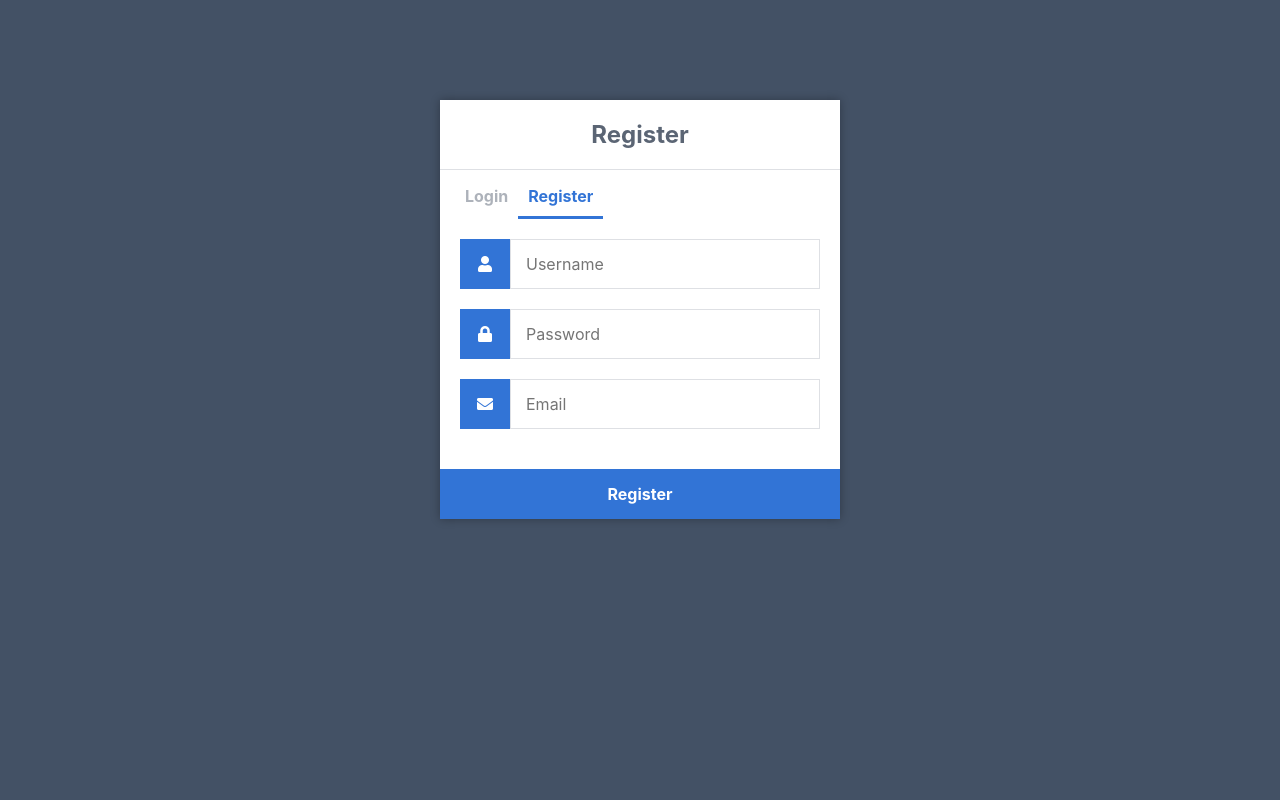
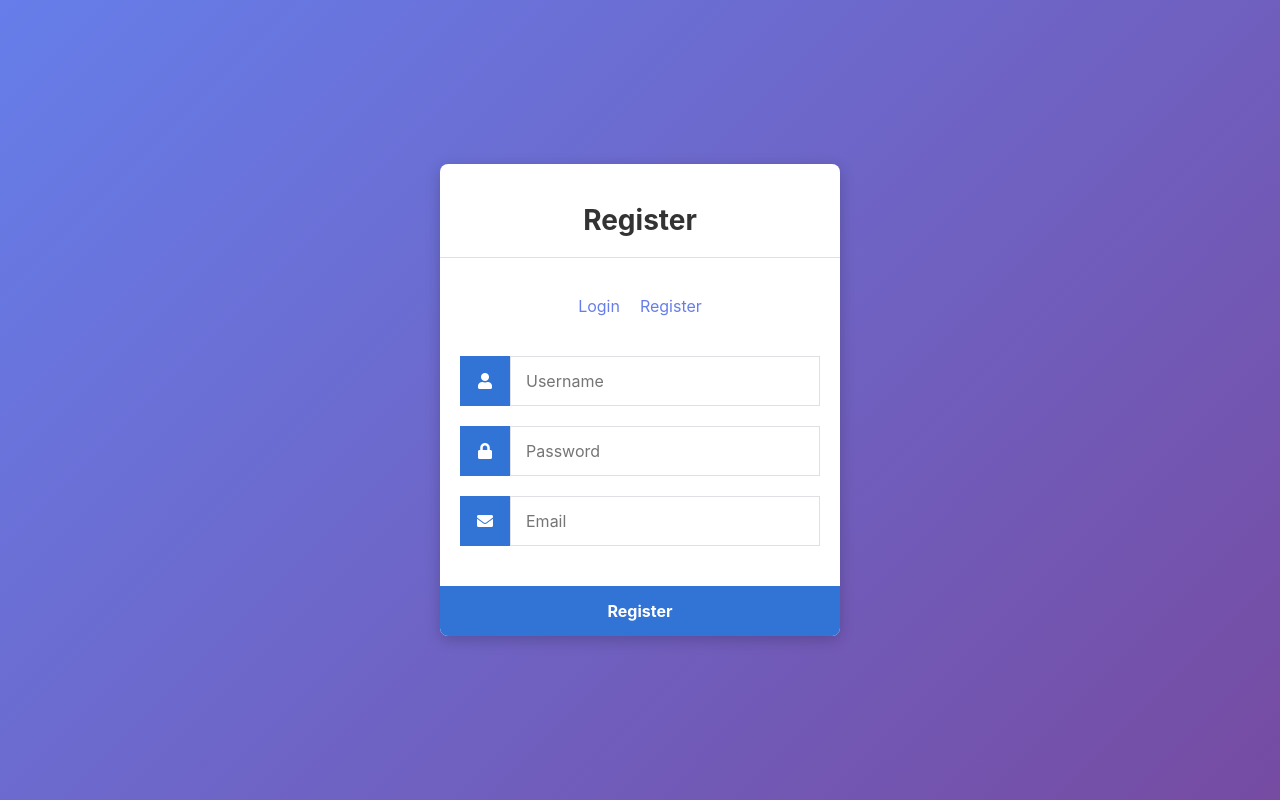
Before and after one commit to PranayV66/summarizer-app-auth, a Flask app: page /register in a window 1280 px wide. Run offline with Flask 2, Linux system fonts and the light colour scheme; some libraries are stand-ins or nearby versions.

Commit message:
Changed styling

```diff
--- a/static/style.css
+++ b/static/style.css
@@ -1,44 +1,60 @@
 * {
     box-sizing: border-box;
-    font-family: -apple-system, BlinkMacSystemFont, "segoe ui", roboto, oxygen, ubuntu, cantarell, "fira sans", "droid sans", "helvetica neue", Arial, sans-serif;
+    font-family: -apple-system, BlinkMacSystemFont, "Segoe UI", Roboto, Oxygen, Ubuntu, Cantarell, "Fira Sans", "Droid Sans", "Helvetica Neue", Arial, sans-serif;
     font-size: 16px;
     -webkit-font-smoothing: antialiased;
     -moz-osx-font-smoothing: grayscale;
 }
 body {
-    background-color: #435165;
+    background: linear-gradient(135deg, #667eea, #764ba2);
     margin: 0;
+    padding: 0;
+    display: flex;
+    justify-content: center;
+    align-items: center;
+    height: 100vh;
+    color: #ffffff;
 }
 .login, .register {
     width: 400px;
     background-color: #ffffff;
-    box-shadow: 0 0 9px 0 rgba(0, 0, 0, 0.3);
-    margin: 100px auto;
+    box-shadow: 0 4px 15px rgba(0, 0, 0, 0.2);
+    margin: 20px;
+    border-radius: 8px;
+    overflow: hidden;
 }
 .login h1, .register h1 {
     text-align: center;
-    color: #5b6574;
-    font-size: 24px;
-    padding: 20px 0 20px 0;
+    color: #333;
+    font-size: 28px;
+    padding: 20px 0;
     border-bottom: 1px solid #dee0e4;
 }
 .login .links, .register .links {
     display: flex;
-    padding: 0 15px;
+    justify-content: center;
+    padding: 20px;
 }
 .login .links a, .register .links a {
-    color: #adb2ba;
+    color: #667eea;
     text-decoration: none;
-    display: inline-flex;
-    padding: 0 10px 10px 10px;
-    font-weight: bold;
+    margin: 0 10px;
+    transition: color 0.3s ease;
 }
 .login .links a:hover, .register .links a:hover {
-    color: #9da3ac;
+    color: #764ba2;
 }
-.login .links a.active, .register .links a.active {
-    border-bottom: 3px solid #3274d6;
-    color: #3274d6;
+button {
+    background-color: #667eea;
+    color: #ffffff;
+    border: none;
+    padding: 10px 20px;
+    border-radius: 4px;
+    cursor: pointer;
+    transition: background-color 0.3s ease;
+}
+button:hover {
+    background-color: #764ba2;
 }
 .login form, .register form {
     display: flex;
```
